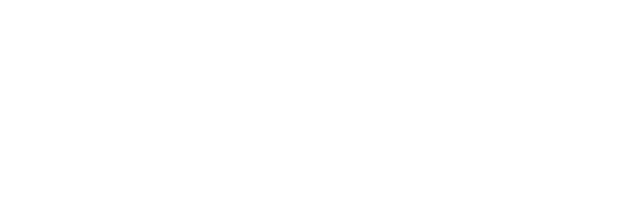
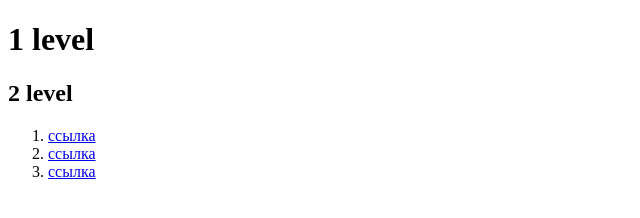
Before and after one commit to Khild-X/task-html, a website: page src/index.html in a window 1280 px wide. Shown: the whole page, without its empty margins (0-640 px from the left). Drawn offline with Linux system fonts and the light colour scheme.

Commit message:
Задание по HTML

```diff
--- a/src/index.html
+++ b/src/index.html
@@ -3,5 +3,13 @@
     <head>
         <title>HTML</title>
     </head>
-    <body></body>
+    <body>
+        <h1>1 level</h1>
+        <h2>2 level</h2>
+        <ol>
+            <li><a href="https://www.google.com/"> ссылка</a></li>
+            <li><a href="https://www.google.com/"> ссылка</a></li>
+            <li><a href="https://www.google.com/"> ссылка</a></li>
+        </ol>
+    </body>
 </html>
```
Also changed, not shown: 1 other file.
